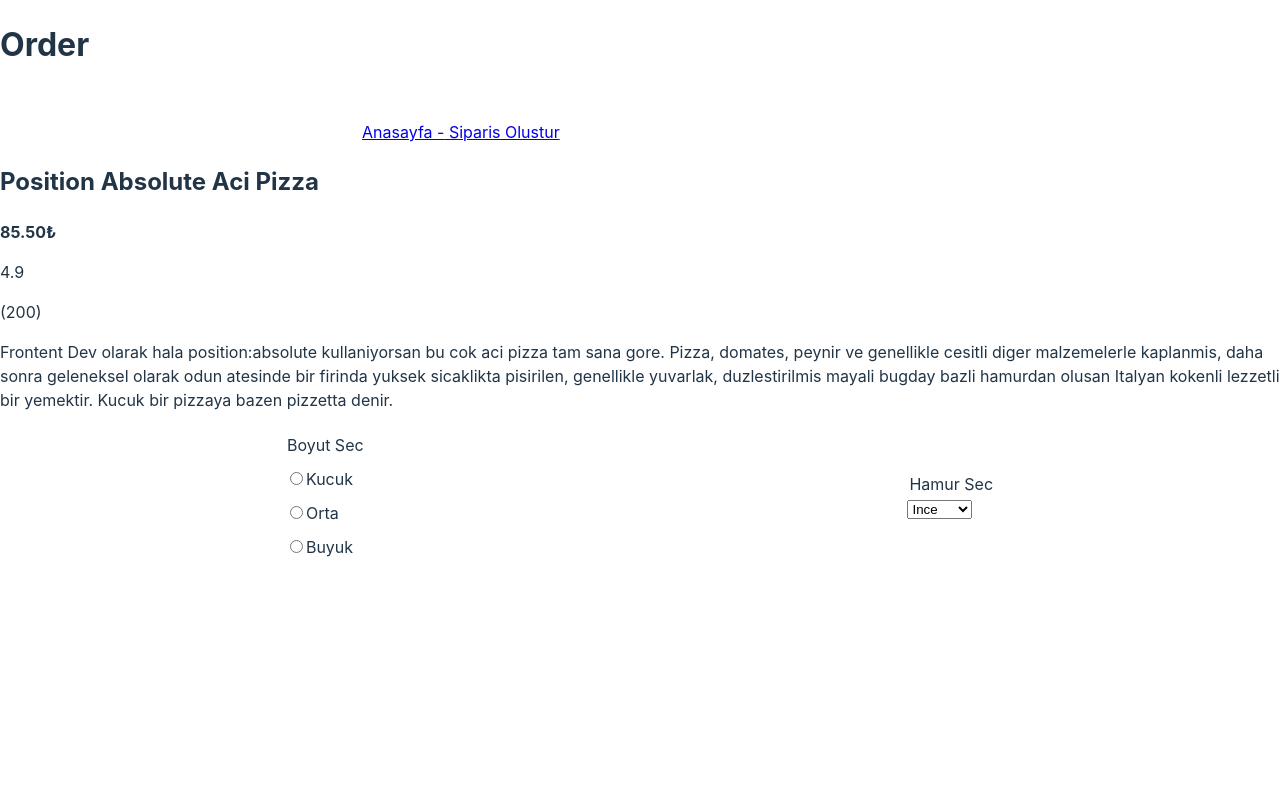
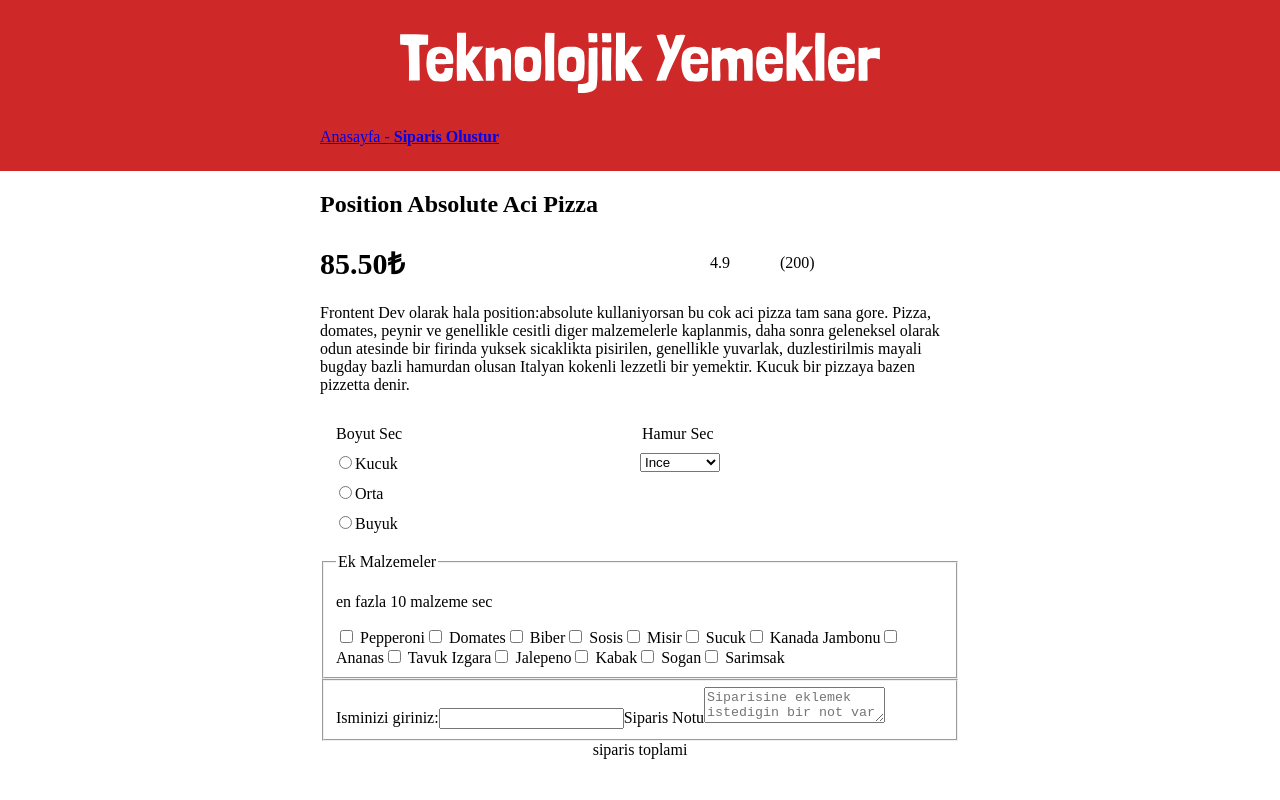
Before and after one commit to anilburakc/fsweb-s8-challenge-pizza, a React (Vite) app: page /order in a window 1280 px wide. Shown: the top 800 px of the page. Built offline with nearby package versions, Linux system fonts and the light colour scheme.

Commit message:
order css updates

```diff
--- a/src/Component/Order.jsx
+++ b/src/Component/Order.jsx
@@ -1,7 +1,7 @@
 import { NavLink } from "react-router-dom";
 import OrderCheck from "./OrderCheck";
 
-export default function Order({formData, handleChange}){
+export default function Order({ formData, handleChange }) {
     const ekler = [
         {
             label: 'Pepperoni',
@@ -57,22 +57,24 @@ export default function Order({formData, handleChange}){
         },
     ];
 
-    return(
+    return (
         <>
-            <h1>Order</h1>
-            <header>
-                <img src="/images/iteration-1-images/logo.svg"/>
+            <header className="order-header">
+                <img src="/images/iteration-1-images/logo.svg" alt="Logo" />
+                <nav className="header-nav">
                     <NavLink to='/'>Anasayfa -</NavLink>
-                <NavLink to='/order'> Siparis Olustur</NavLink>
+                    <NavLink style={{ fontWeight: 'bold' }} to='/order'> Siparis Olustur</NavLink>
+                </nav>
             </header>
-            <section>
+            <main className="order-main">
+                <section className="order-info">
                     <h2>Position Absolute Aci Pizza</h2>
-                <div>
-                    <p style={{fontWeight:'bold'}}>85.50₺</p>
+                    <div className="order-info-div">
+                        <p style={{ fontWeight: 'bold' }}>85.50₺</p>
                         <p>4.9</p>
                         <p>(200)</p>
                     </div>
-                <p>Frontent Dev olarak hala position:absolute kullaniyorsan bu cok aci
+                    <p >Frontent Dev olarak hala position:absolute kullaniyorsan bu cok aci
                         pizza tam sana gore. Pizza, domates, peynir ve genellikle cesitli diger
                         malzemelerle kaplanmis, daha sonra geleneksel olarak odun atesinde bir
                         firinda yuksek sicaklikta pisirilen, genellikle yuvarlak, duzlestirilmis
@@ -80,12 +82,12 @@ export default function Order({formData, handleChange}){
                         Kucuk bir pizzaya bazen pizzetta denir.
                     </p>
                 </section>
-            <div>
-                <form>
+                <section className="order-form">
+                    <form className="form-content">
                         <fieldset className="form-select">
-                        <div className="select-radio">
+                            <div className="select-radio-item">
                                 <legend className="select-legend">Boyut Sec</legend>
-                            <label className="select-radio-item">
+                                <label>
                                     <input
                                         type="radio"
                                         onChange={handleChange}
@@ -94,7 +96,7 @@ export default function Order({formData, handleChange}){
                                     />
                                     Kucuk
                                 </label>
-                            <label className="select-radio-item">
+                                <label>
                                     <input
                                         type="radio"
                                         onChange={handleChange}
@@ -103,7 +105,7 @@ export default function Order({formData, handleChange}){
                                     />
                                     Orta
                                 </label>
-                            <label className="select-radio-item">
+                                <label>
                                     <input
                                         type="radio"
                                         onChange={handleChange}
@@ -112,8 +114,10 @@ export default function Order({formData, handleChange}){
                                     />
                                     Buyuk
                                 </label>
+
                             </div>
-                        <div className="select-option">
+
+                            <div className="select-option-item">
                                 <legend className="select-legend">Hamur Sec</legend>
                                 <select>
                                     <option value='ince'>Ince</option>
@@ -121,13 +125,12 @@ export default function Order({formData, handleChange}){
                                     <option value='kalin'>Kalin</option>
                                 </select>
                             </div>
-
                         </fieldset>
-                    <fieldset className="form-ek">
+                        <fieldset className="form-ekMalzemeler">
                             <legend>Ek Malzemeler</legend>
                             <p className="form-ek-info">en fazla 10 malzeme sec</p>
                             <div className="checkbox-container">
-                        {ekler.map((ek)=>(
+                                {ekler.map((ek) => (
                                     <OrderCheck
                                         key={ek.value}
                                         changeFunc={handleChange}
@@ -139,9 +142,23 @@ export default function Order({formData, handleChange}){
                                 ))}
                             </div>
                         </fieldset>
+
+                        <fieldset className="isim-not">
+                            <label htmlFor="isim">Isminizi giriniz:</label>
+                            <input
+                                type="text"
+                                id="isim"
+                                name="isim"
+                            />
+                            <label htmlFor="not">Siparis Notu</label>
+                            <textarea id="not" placeholder='Siparisine eklemek istedigin bir not var mi?'></textarea>
+                        </fieldset>
+
                     </form>
-            </div>
+                </section>
                 <footer>siparis toplami</footer>
+
+            </main>
         </>
     );
 }
--- a/src/index.css
+++ b/src/index.css
@@ -1,4 +1,4 @@
-:root {
+/*:root {
   font-family: Inter, system-ui, Avenir, Helvetica, Arial, sans-serif;
   line-height: 1.5;
   font-weight: 400;
@@ -8,11 +8,11 @@
   text-rendering: optimizeLegibility;
   -webkit-font-smoothing: antialiased;
   -moz-osx-font-smoothing: grayscale;
-}
+}*/
 
 html,
 body{
-  height: 100%;
+  height: 100vh;
   margin: 0;
   padding: 0;
 }
@@ -58,36 +58,79 @@ body{
   background-color: #FDC913;
 }
 
-.form-select{
+/*.order-main{
   display: flex;
-  flex-direction: row;
-  justify-content: space-around;
+  flex-direction: column;
   align-items: center;
-  border:none;
+  justify-content: center;
+  text-align: start;
+  height: 100%;
+}*/
+
+.order-header{
+  display: flex;
+  flex-direction: column;
+  background-color: #CE2829;
+  width: 100vw;
+  padding-bottom: 25px;
+  align-items: center;
+  justify-self: center;
+  gap: 0.1rem;
 }
 
-.select-radio{
+.order-header img{
+  padding: 2rem;
+  width: 30rem;
+}
+
+.header-nav{
+  width: 40rem;
+}
+
+.order-main{
+  display: flex;
+  flex-direction: column;
+  width: 40rem;
+  align-items: center;
+  justify-self: center;
+  min-height: 86vh;
+}
+/*.order-info,
+.order-form,
+.order-main footer{
+  justify-content:
+}*/
+
+.order-info-div{
+  display: grid;
+  grid-template-columns: repeat(3, 1fr);
+  gap: 50px;
+  align-items: center;
+}
+.order-info-div > :nth-child(1){
+  font-size: 30px;
+  text-align: left;
+  margin: 0;
+}
+.order-info-div > :nth-child(2){
+  text-align: right;
+}
+.order-info-div > :nth-child(3){
+  text-align: left;
+}
+
+.form-select{
+  display: grid;
+  grid-template-columns: repeat(2, 1fr);
+  border: none;
+}
+
+.select-radio-item,
+.select-option-item{
   display: flex;
   flex-direction: column;
   gap: 10px;
+  margin-top: 10px;
+  margin-bottom: 10px;
+  width: 5rem;
 }
-
-.form-ek{
-  display: flex;
-  flex-direction: row;
-  align-items: center;
-  flex-wrap: wrap;
-  margin: 400px;
-}
-
-.form-ek-info{
-  display: block;
-  margin-bottom: 10px;
-}
-
-.checkbox-container{
-  display: grid;
-  grid-template-columns: repeat(3, 1fr);
-  gap: 10px;
-  align-items: center;
-}
```
Lines whose indentation alone changed are shown as unchanged.
